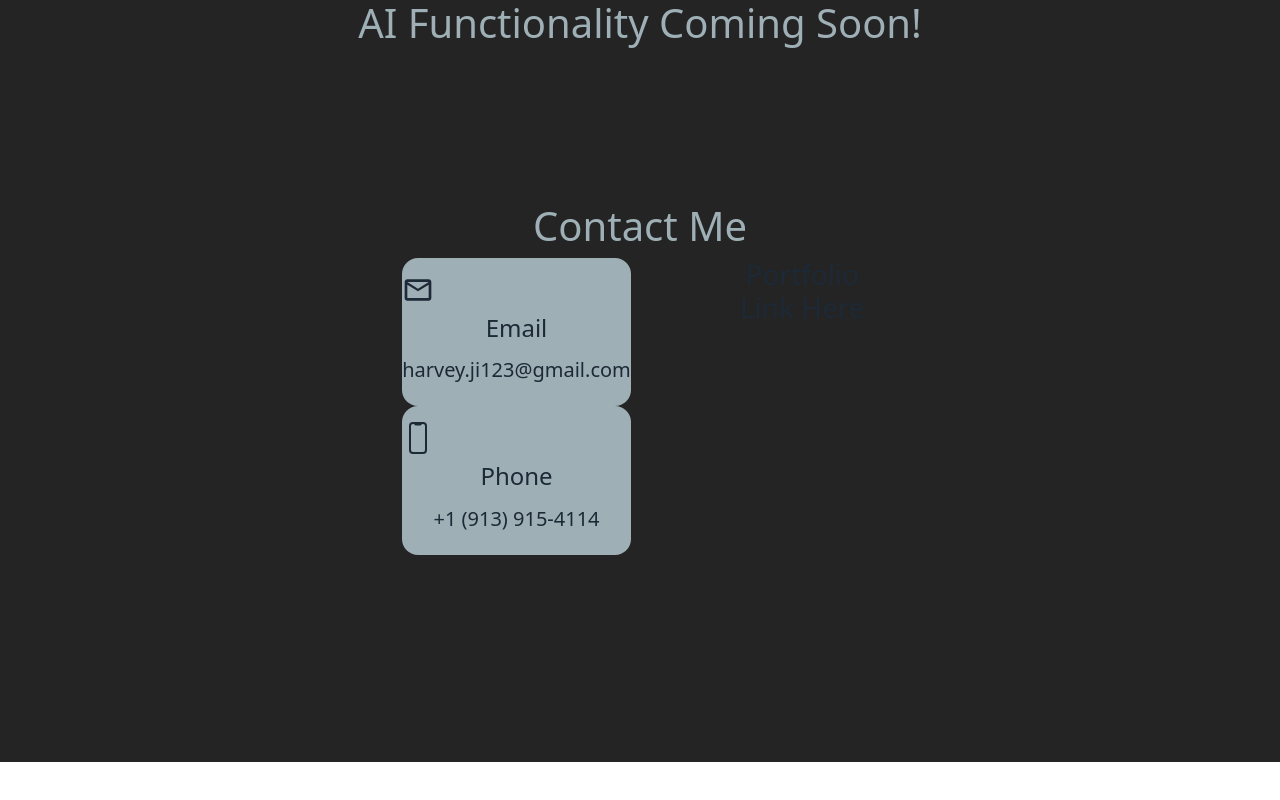
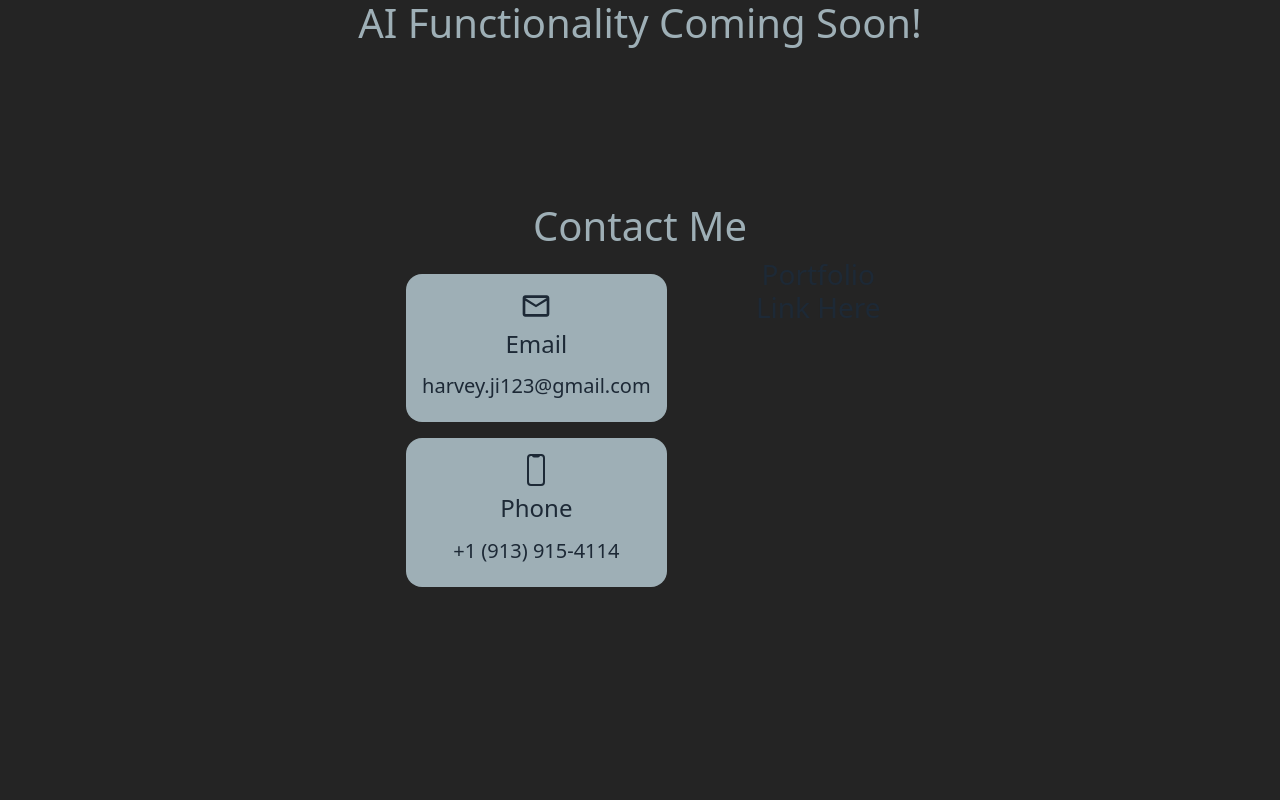
Before and after one commit to harveyji1/HarveysBudgetTool, a React (Vite) app: page / in a window 1280 px wide. Shown: the part 1188-1988 px from the top of the page. Before the commit the page ends 1950 px from the top, so only its background shows below. Built offline with nearby package versions, Linux system fonts and the light colour scheme.

Commit message:
fixed contact cards

```diff
--- a/src/components/Contact/Contact.css
+++ b/src/components/Contact/Contact.css
@@ -29,6 +29,9 @@
     gap: .5rem;
     padding: 1rem 0;
     width: 100%;
+    justify-content: center;
+    align-items: center;
+    margin: 1rem;
 }
 
 .contactIcon{
```
